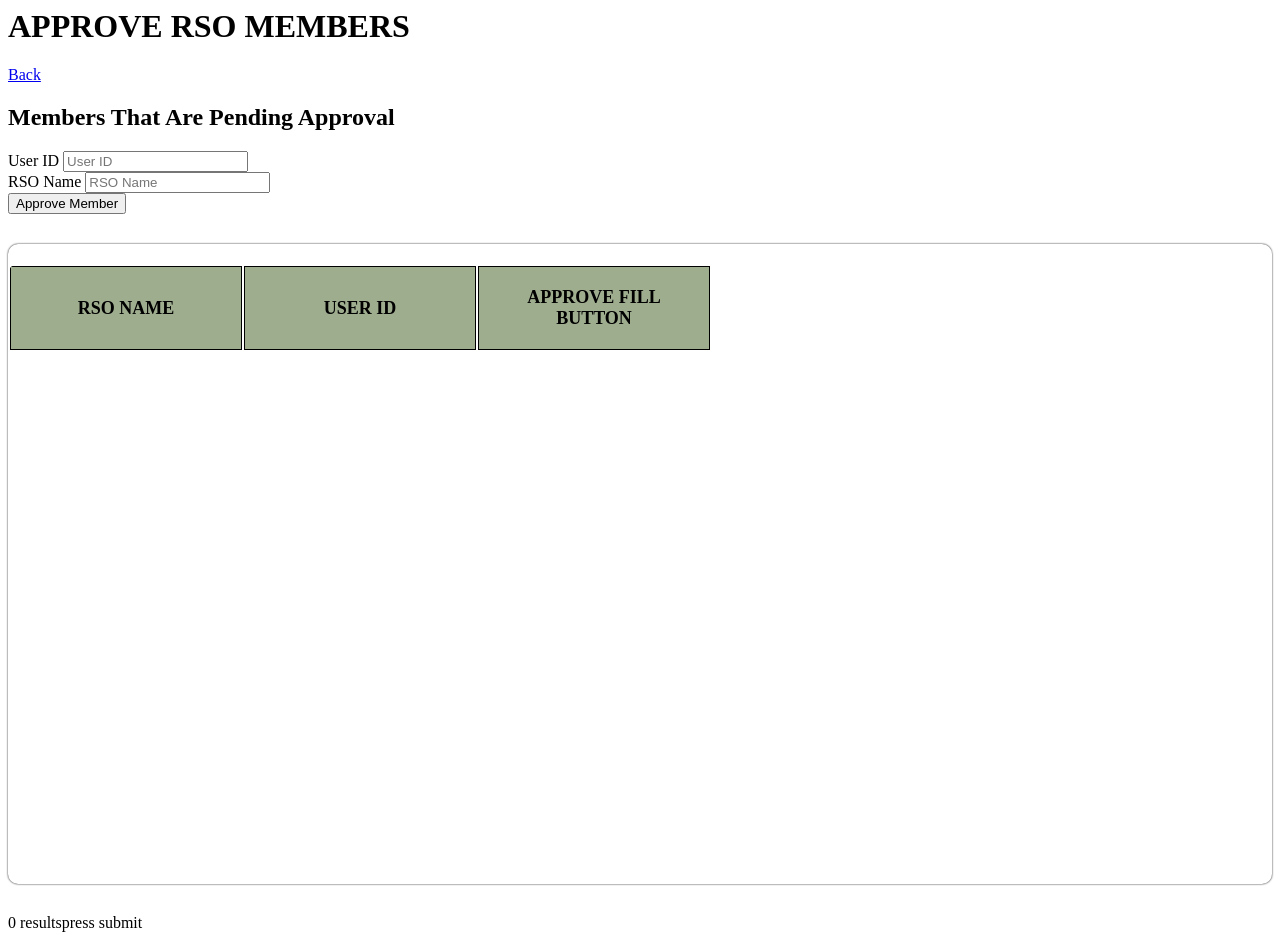
After one commit to GabLikesCoffee/DatabaseConceptsProjectMAMP, a PHP site: page /approveRSOMembers.php in a window 1280 px wide. The commit adds this page. Run offline with PHP 8.4, Linux system fonts and the light colour scheme; a user stored in the database is signed in; data comes from the database, SQL or seed files in the repository; both versions use the stored data as it was after the commit; tables that the repository leaves empty hold one stand-in row (values such as "Sample post"); a stand-in replaces the project's code that opens the database connection; lists and menus that the app fills with data are empty.

Commit message:
Approving joining RSOs are fully functional now
No button on the home menu though. This is because the home menu is currently being worked on.

SQL is updated as indicated above.

Updated createRSO with the SQL changes I made.

Also made it so when joining RSOs, it doesn't suggest RSOs you are already a member of.

```diff
--- /dev/null
+++ b/approveRSOMembers.php
@@ -0,0 +1,187 @@
+<html>
+
+<head></head>
+
+<body>
+    <h1>APPROVE RSO MEMBERS</h1>
+    <a href="homePage.php">Back</a>
+    <h2>Members That Are Pending Approval</h2>
+    <form method="post" name="submit">
+        <label>User ID</label>
+        <input required type="text" name="memberId" id="userId" class="form-control" placeholder="User ID"></input>
+        <br />
+
+        <label>RSO Name</label>
+        <input required type="text" name="RSOname" id="RSOname" class="form-control" placeholder="RSO Name"></input>
+        <br />
+        <button name="submit" type="submit">Approve Member</button>
+    </form>
+    <div class="record-container" style="overflow-y:auto">
+        <div class="tables">
+            <div class="content-table" id="contactsTable">
+                <table id="contacts">
+                    <thead>
+                        <tr>
+                            <th>RSO Name</th>
+                            <th>User Id</th>
+                            <th>Approve Fill Button</th>
+                        </tr>
+                    </thead>
+                    <tbody id="tableInformation"></tbody>
+                </table>
+            </div>
+        </div>
+    </div>
+</body>
+
+</html>
+
+<?php
+include 'connect.php';
+session_start();
+
+//Checks that the user is logged in. If not, redirect to the login screen.
+if (!$_SESSION['userId']) {
+    header("Location: /DC_Project/login.php");
+}
+$userId = $_SESSION['userId'];
+
+$sqlCheckAdmin = "SELECT * FROM Users WHERE userId='$userId'";
+$sqlCheckAdminResults = $conn->query($sqlCheckAdmin);
+
+$item = $sqlCheckAdminResults->fetch_assoc();
+
+if ($item) {
+    $userLevel = $item["userLevel"];
+}
+
+$sqlEvents = "SELECT JR.userId, JR.RSOname FROM RSO R, RSOJoinRequest JR WHERE JR.RSOname = R.name AND R.creator = '$userId'";
+
+$result = $conn->query($sqlEvents);
+$numExists = $result->num_rows;
+if ($numExists > 0) {
+    // output data of each row
+
+    // start of the table
+    echo "
+        <script type=\"text/javascript\">
+            let insertTable = '<table border=1>';
+
+            function approveFill(id, RSOname){
+                let userId = document.getElementById('userId');
+                let name = document.getElementById('RSOname');
+                userId.value = id;
+                name.value = RSOname;
+            }
+        </script>
+    ";
+
+
+    while ($row = $result->fetch_assoc()) {
+
+        echo "
+            <script type=\"text/javascript\">
+                insertTable += '<tr>'
+
+                insertTable += '<td>\"$row[RSOname]\"</td>';
+
+                insertTable += '<td>\"$row[userId]\"</td>';
+
+                insertTable += '<td><button onclick=\"approveFill(\'$row[userId]\', \'$row[RSOname]\')\">approve</button></td>';
+
+                insertTable += '</tr>';
+
+            </script>
+        ";
+    }
+
+    // end of table
+    echo "
+        <script type=\"text/javascript\">
+            insertTable += '</table>';
+            document.getElementById('tableInformation').innerHTML = insertTable;
+        </script>
+        ";
+} else {
+    echo "0 results";
+}
+
+if (isset($_POST['submit']) && !empty($_POST['memberId'])) {
+
+    $memberId = $_POST['memberId'];
+    $RSOname = $_POST['RSOname'];
+    echo $memberId . $RSOname;
+    $sql = "INSERT INTO `RSOmembers`(`RSOname`, `userId`) VALUES ('$RSOname','$memberId')";
+    if ($conn->query($sql) === TRUE) {
+        echo "New Member Added to RSO!";
+        $sqlremove = "DELETE FROM `RSOJoinRequest` WHERE `userID` = '$memberId' AND`RSOname` = '$RSOname'";
+        if ($conn->query($sqlremove) === TRUE) {
+            echo "Successfully Removed Request";
+            echo $RSOname;
+        } else {
+            echo "Error: " . $sqlremove . "<br>" . $conn->error;
+        }
+    } else {
+        echo "Error: " . $sql . "<br>" . $conn->error;
+    }
+
+} else {
+    echo "press submit";
+}
+
+$conn->close();
+?>
+
+<style>
+    .record-container {
+        border-radius: 10px;
+        height: 600px;
+        padding: 20px 0;
+        margin: 30px 0;
+        box-shadow: 0px 0px 3px 0px rgba(1, 0, 1, 1);
+        -webkit-box-shadow: 0px 0px 2px 0px rgba(1, 0, 1, 1);
+        /* color: rgb(65 54 54); */
+    }
+
+    .tables {
+        width: 100%;
+        height: 100%;
+        table-layout: fixed;
+        -moz-border-radius: 5px;
+        -webkit-border-radius: 5px;
+        border-radius: 5px;
+        border-radius: 10px;
+    }
+
+    table {
+        border: 1;
+    }
+
+    .content-table {
+        height: 460px;
+        overflow-x: auto;
+        margin-top: 0px;
+        border-radius: 10px;
+    }
+
+
+    #contacts td {
+        border: .5px solid rgb(0, 0, 0);
+    }
+
+    #contacts th {
+        border: .5px solid rgb(0, 0, 0);
+    }
+
+    #contacts th {
+        padding: 20px 15px;
+        font-family: 'Karla';
+        font-size: 18px;
+        font-weight: bold;
+        background-color: #9fad8f;
+        ;
+        text-transform: uppercase;
+        width: 200px;
+        text-align: center;
+    }
+</style>
--- a/joinRso.php
+++ b/joinRso.php
@@ -40,7 +40,7 @@ if (!$_SESSION['userId']) {
 $userId = $_SESSION['userId'];
 
 
-$sqlRSOs = "SELECT R.name, R.numberOfMembers from Users U, RSO R WHERE R.university=U.university AND U.userId = '$userId'";
+$sqlRSOs = "SELECT R.name, R.numberOfMembers from Users U, RSO R, RSOmembers RM WHERE R.university=U.university AND U.userId = '$userId' AND RM.RSOname = R.name AND RM.userId != '$userId'";
 $result = $conn->query($sqlRSOs);
 $numExists = $result->num_rows;
 if ($numExists > 0) {
```
Also changed, not shown: SQL Tester/gabbysSQL.sql (+9 -25 lines), createRso.php (+6 -7 lines).
